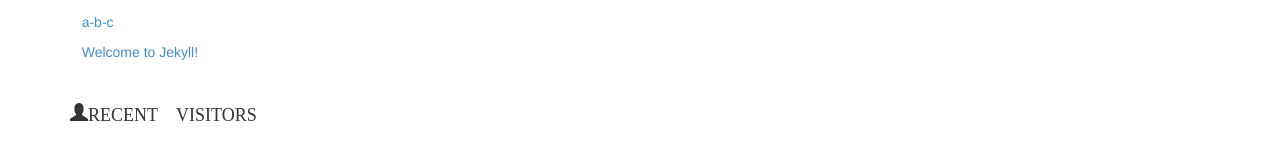
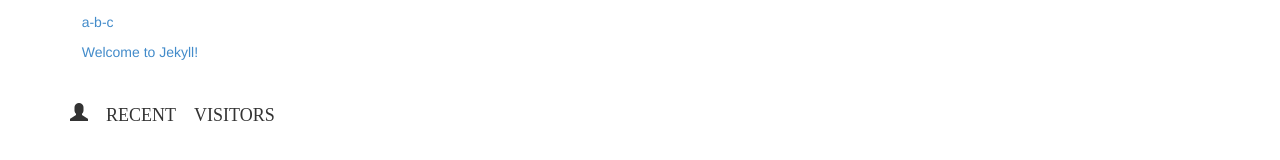
Before and after one commit to sapser/sapser.github.io, a Jekyll site: the page built from index.html, in a window 1280 px wide. Shown: the part 724-884 px from the top of the page. Built offline with Jekyll 4.4.1, drawn with Linux system fonts in a browser that asks for light colours; Markdown is read by kramdown in place of the engine named in the settings.

Commit message:
格式微调

```diff
--- a/_includes/sidebar.html
+++ b/_includes/sidebar.html
@@ -46,7 +46,7 @@
 
 
 <br />
-<section style="width:250px;">
-    <h4><span class="glyphicon glyphicon-user">RECENT VISITORS</h4>
-    <ul class="ds-recent-visitors" data-num-items="4" data-avatar-size="45" style="margin-top:10px;"></ul>
-</section>
+<!--<section style="width:250px;">-->
+<h4><span class="glyphicon glyphicon-user"> RECENT VISITORS</h4>
+<ul class="ds-recent-visitors" data-num-items="4" data-avatar-size="45" style="margin-top:10px;"></ul>
+<!--</section>-->
```
